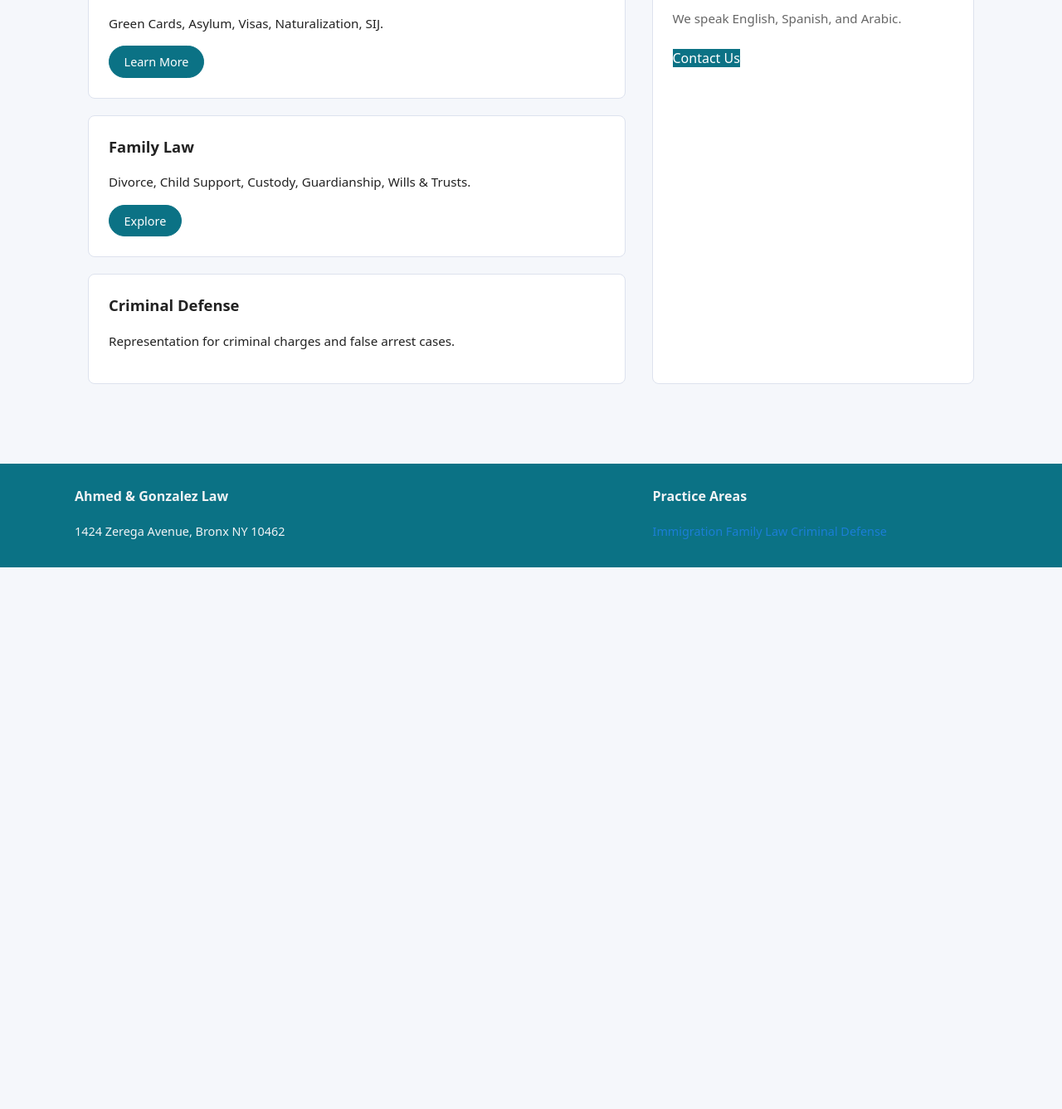
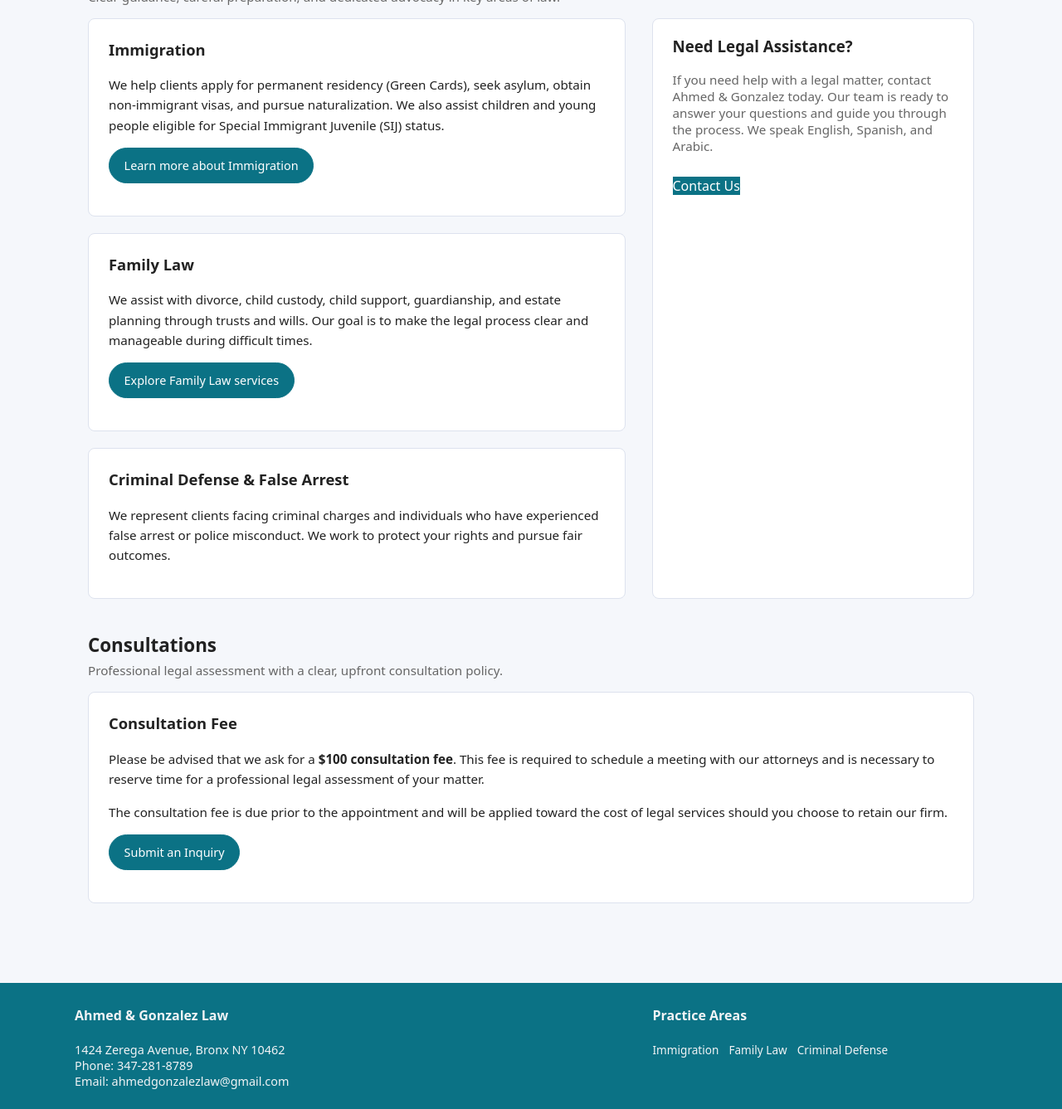
Before and after one commit to MarcusMoreno05/ahmed-gonzalez-law, a plain HTML site: page index.html in a window 1280 px wide. Shown: the part 529-1866 px from the top of the page at 83% size. Before the commit the page ends 1213 px from the top, so only its background shows below. Drawn offline with Linux system fonts and the light colour scheme.

Commit message:
Refactor index.html with includes and content updates
Updated the HTML structure by including header and footer from external files, enhancing the hero section, and improving content clarity across various sections.

```diff
--- a/index.html
+++ b/index.html
@@ -4,31 +4,23 @@
   <meta charset="UTF-8">
   <title>Ahmed & Gonzalez Law – Experience when it matters</title>
   <link rel="stylesheet" href="style.css">
+  <script src="include.js" defer></script>
 </head>
+
 <body>
 
-<header>
-  <div class="navbar">
-    <div class="brand">
-      <img src="images/logo.png" class="brand-icon">
-      <div class="brand-title">Ahmed & Gonzalez Law</div>
-    </div>
-    <nav class="nav-links">
-      <a href="index.html">English</a>
-      <a href="index.html">Español</a>
-      <a href="index.html">العربية</a>
-      <a href="immigration.html">Immigration</a>
-      <a href="family-law.html">Family Law</a>
-      <a href="contact.html" class="btn-primary">Contact Us</a>
-    </nav>
-  </div>
-</header>
+<!-- HEADER INCLUDE -->
+<div data-include="header.html"></div>
 
-<section class="hero" style="background-image:url('images/statue.jpg');">
+<!-- HERO SECTION -->
+<section class="hero">
   <div class="hero-inner">
     <div class="hero-main">
       <h1>Experience when it matters most.</h1>
-      <p>Boutique law practice based in the Bronx, offering personalized legal services in immigration, family law, criminal defense, and more.</p>
+      <p>
+        Boutique law practice based in the Bronx, offering personalized legal services in immigration,
+        family law, criminal defense, and more—focused on trust, care, and results.
+      </p>
 
       <div class="hero-languages">
         <button class="btn-pill primary">English</button>
@@ -39,61 +31,94 @@
 
     <aside class="hero-side">
       <h2>Find Us</h2>
-      <p>Corner of Zerega Ave & Tratman Ave — accessible by Bx4 bus and the 6 train.</p>
-      <a href="#" class="btn btn-primary">View on Google Maps</a>
+      <p>
+        Our offices are on the corner of Zerega Ave and Tratman Ave—easily accessible by the Bx4 bus and the 6 train,
+        with the Zerega stop just steps away.
+      </p>
+      <p style="margin-top:0.75rem;">
+        <a href="https://maps.google.com" class="btn btn-primary">View on Google Maps</a>
+      </p>
     </aside>
   </div>
 </section>
 
+<!-- MAIN CONTENT -->
 <main>
   <section class="section">
     <div class="section-header">
       <h2>Practice Areas</h2>
+      <p>Clear guidance, careful preparation, and dedicated advocacy in key areas of law.</p>
     </div>
 
     <div class="grid-2">
       <div>
         <div class="card">
           <h3>Immigration</h3>
-          <p>Green Cards, Asylum, Visas, Naturalization, SIJ.</p>
-          <a href="immigration.html" class="btn btn-primary">Learn More</a>
+          <p>
+            We help clients apply for permanent residency (Green Cards), seek asylum, obtain non‑immigrant visas,
+            and pursue naturalization. We also assist children and young people eligible for Special Immigrant Juvenile (SIJ) status.
+          </p>
+          <p style="margin-top:0.5rem;">
+            <a href="immigration.html" class="btn btn-primary">Learn more about Immigration</a>
+          </p>
         </div>
 
         <div class="card">
           <h3>Family Law</h3>
-          <p>Divorce, Child Support, Custody, Guardianship, Wills & Trusts.</p>
-          <a href="family-law.html" class="btn btn-primary">Explore</a>
+          <p>
+            We assist with divorce, child custody, child support, guardianship, and estate planning through trusts and wills.
+            Our goal is to make the legal process clear and manageable during difficult times.
+          </p>
+          <p style="margin-top:0.5rem;">
+            <a href="family-law.html" class="btn btn-primary">Explore Family Law services</a>
+          </p>
         </div>
 
         <div class="card">
-          <h3>Criminal Defense</h3>
-          <p>Representation for criminal charges and false arrest cases.</p>
+          <h3>Criminal Defense & False Arrest</h3>
+          <p>
+            We represent clients facing criminal charges and individuals who have experienced false arrest or police misconduct.
+            We work to protect your rights and pursue fair outcomes.
+          </p>
         </div>
       </div>
 
       <aside class="sidebar">
         <h3>Need Legal Assistance?</h3>
-        <p>We speak English, Spanish, and Arabic.</p>
+        <p>
+          If you need help with a legal matter, contact Ahmed & Gonzalez today. Our team is ready to answer your questions
+          and guide you through the process. We speak English, Spanish, and Arabic.
+        </p>
         <a href="contact.html" class="btn-primary">Contact Us</a>
       </aside>
     </div>
   </section>
+
+  <section class="section">
+    <div class="section-header">
+      <h2>Consultations</h2>
+      <p>Professional legal assessment with a clear, upfront consultation policy.</p>
+    </div>
+
+    <div class="card">
+      <h3>Consultation Fee</h3>
+      <p>
+        Please be advised that we ask for a <strong>$100 consultation fee</strong>. This fee is required to schedule a meeting
+        with our attorneys and is necessary to reserve time for a professional legal assessment of your matter.
+      </p>
+      <p>
+        The consultation fee is due prior to the appointment and will be applied toward the cost of legal services
+        should you choose to retain our firm.
+      </p>
+      <p style="margin-top:0.75rem;">
+        <a href="contact.html" class="btn btn-primary">Submit an Inquiry</a>
+      </p>
+    </div>
+  </section>
 </main>
 
-<footer>
-  <div class="footer-inner">
-    <div>
-      <h4>Ahmed & Gonzalez Law</h4>
-      <p>1424 Zerega Avenue, Bronx NY 10462</p>
-    </div>
-    <div>
-      <h4>Practice Areas</h4>
-      <a href="immigration.html">Immigration</a>
-      <a href="family-law.html">Family Law</a>
-      <a href="contact.html">Criminal Defense</a>
-    </div>
-  </div>
-</footer>
+<!-- FOOTER INCLUDE -->
+<div data-include="footer.html"></div>
 
 </body>
 </html>
```
